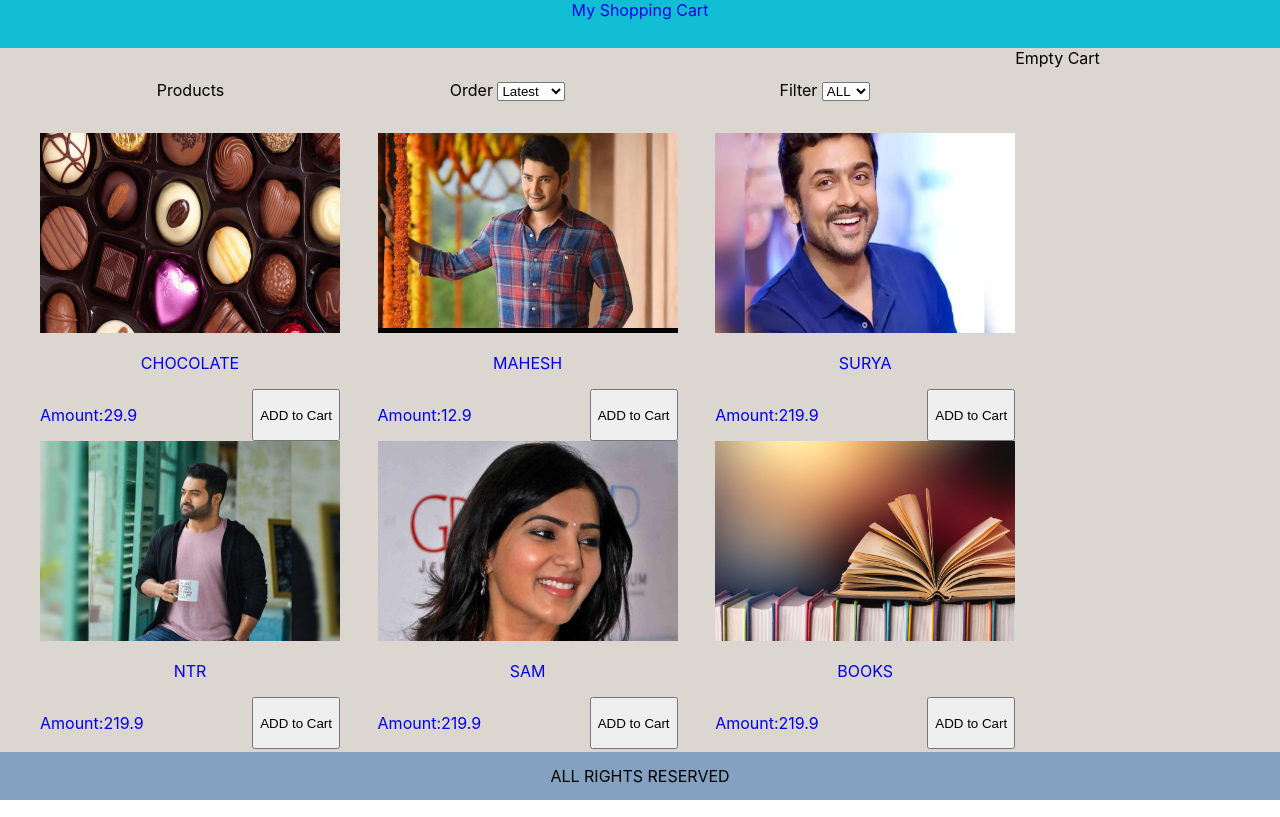
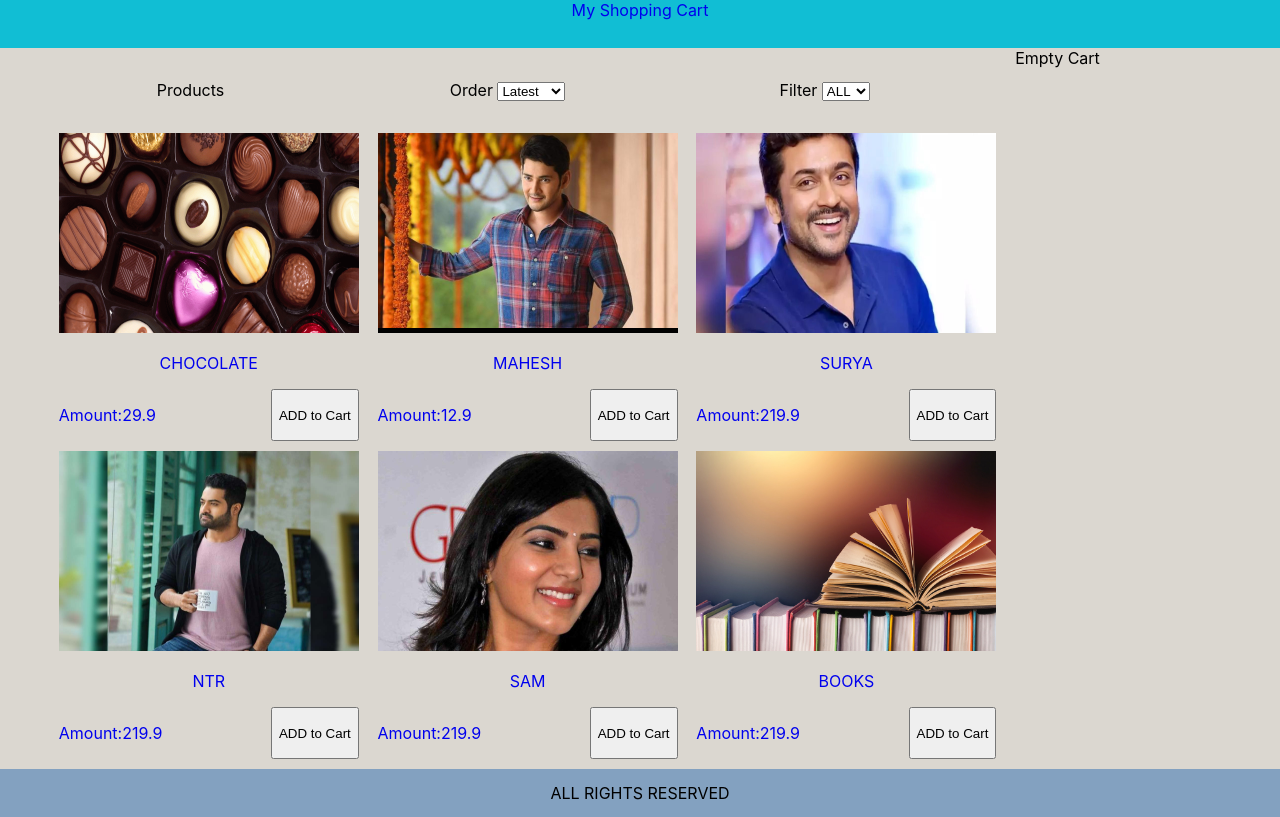
Before and after one commit to kogantimounika/shopper, a React (Create React App) app: page / in a window 1280 px wide. Built offline with nearby package versions, Linux system fonts and the light colour scheme.

Commit message:
added styles to the products

```diff
--- a/src/components/Products/Product.css
+++ b/src/components/Products/Product.css
@@ -20,7 +20,7 @@ li{
     list-style-type: none;
     display: flex;
     flex-wrap: wrap;
-    justify-content: space-between;
+    justify-content: space-evenly;
     margin: 0;
 }
 
@@ -32,5 +32,5 @@ li{
 .price{
     display: flex;
     justify-content: space-between;
-
+    padding-bottom: 10px;
 }
```
